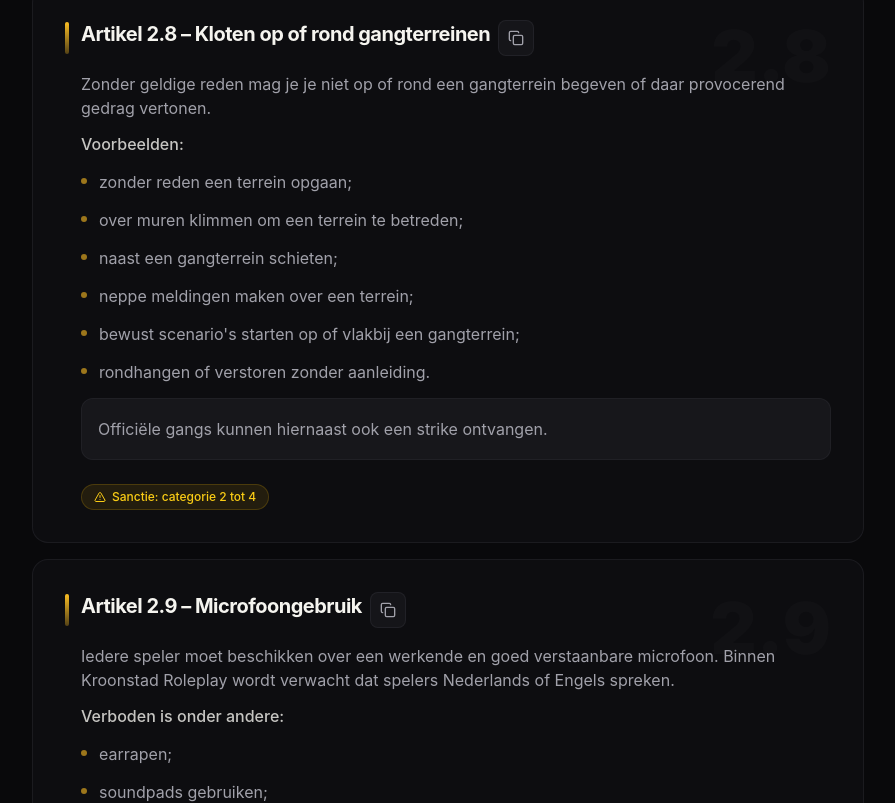
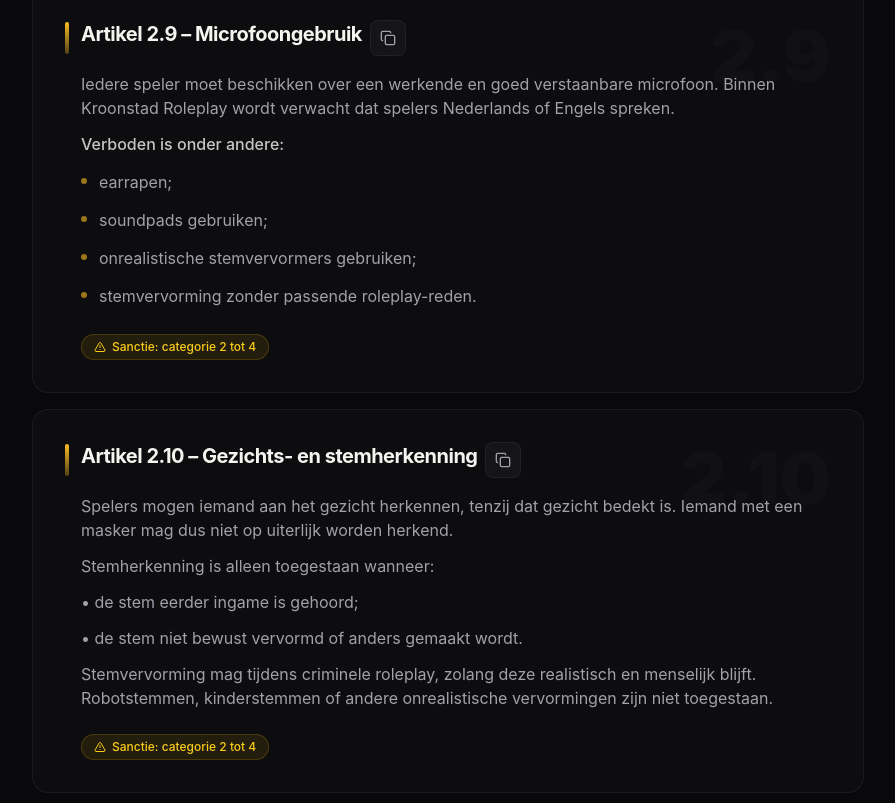
Before and after one commit to KroonstadRP/kroondstad-apv, a React (Vite) app: page / in a window 1280 px wide. Shown: the part 7717-8520 px from the top of the page, without its empty margins (352-1247 px from the left). Built offline with nearby package versions, Linux system fonts and the light colour scheme.

Commit message:
Merge gang territory rules

```diff
--- a/src/App.jsx
+++ b/src/App.jsx
@@ -29,14 +29,29 @@ export default function App() {
   }, []);
 
   useEffect(() => {
-    const articleId = window.location.hash.replace("#article-", "");
-    if (!articleId) return;
+    const requestedArticleId = window.location.hash.replace("#article-", "");
+    if (!requestedArticleId) return;
+
+    const linkedArticle = apvData
+      .flatMap((section) => section.articles)
+      .find(
+        (article) =>
+          article.id === requestedArticleId ||
+          article.legacyIds?.includes(requestedArticleId),
+      );
+    if (!linkedArticle) return;
+
+    const articleId = linkedArticle.id;
 
     const scrollToLinkedArticle = () => {
       document
         .getElementById(`article-${articleId}`)
         ?.scrollIntoView({ block: "start" });
     };
+
+    if (requestedArticleId !== articleId) {
+      window.history.replaceState(null, "", `#article-${articleId}`);
+    }
 
     const frame = window.requestAnimationFrame(scrollToLinkedArticle);
     const settledLayoutTimer = window.setTimeout(scrollToLinkedArticle, 500);
--- a/src/components/apv/apvData.js
+++ b/src/components/apv/apvData.js
@@ -193,22 +193,6 @@ export const apvData = [
         listIntro: "Voorbeelden:",
         extra: "Bij herhaling kan de sanctie worden verzwaard.",
         sanctie: "categorie 3 tot 6"
-      },
-      {
-        id: "2.8",
-        title: "Artikel 2.8 – Kloten op of rond gangterreinen",
-        content: "Zonder geldige reden mag je je niet op of rond een gangterrein begeven of daar provocerend gedrag vertonen.",
-        list: [
-          "zonder reden een terrein opgaan;",
-          "over muren klimmen om een terrein te betreden;",
-          "naast een gangterrein schieten;",
-          "neppe meldingen maken over een terrein;",
-          "bewust scenario's starten op of vlakbij een gangterrein;",
-          "rondhangen of verstoren zonder aanleiding."
-        ],
-        listIntro: "Voorbeelden:",
-        extra: "Officiële gangs kunnen hiernaast ook een strike ontvangen.",
-        sanctie: "categorie 2 tot 4"
       },
       {
         id: "2.9",
@@ -586,8 +570,20 @@ export const apvData = [
       },
       {
         id: "7.10",
-        title: "Artikel 7.10 – Gangterreinen en identiteit",
-        content: "Campen op of rond gangterreinen zonder geldige reden is verboden. Ook het dragen van gangkleding van een groep waar je geen lid van bent, is niet toegestaan.",
+        legacyIds: ["2.8"],
+        title: "Artikel 7.10 – Kloten op of rond gangterreinen",
+        content: "Zonder geldige reden mag je je niet op of rond een gangterrein begeven of daar provocerend, verstorend of misleidend gedrag vertonen.",
+        list: [
+          "zonder reden een gangterrein betreden;",
+          "over muren klimmen om een terrein te betreden;",
+          "campen, rondhangen of provoceren zonder geldige aanleiding;",
+          "op of naast een gangterrein schieten zonder geldige aanleiding;",
+          "neppe meldingen maken over een gangterrein;",
+          "bewust scenario's starten op of vlak bij een gangterrein;",
+          "gangkleding dragen van een groep waar je geen lid van bent."
+        ],
+        listIntro: "Hieronder valt onder andere:",
+        extra: "Officiële gangs kunnen hiernaast ook een strike ontvangen.",
         sanctie: "categorie 2 tot 6"
       },
       {
```
